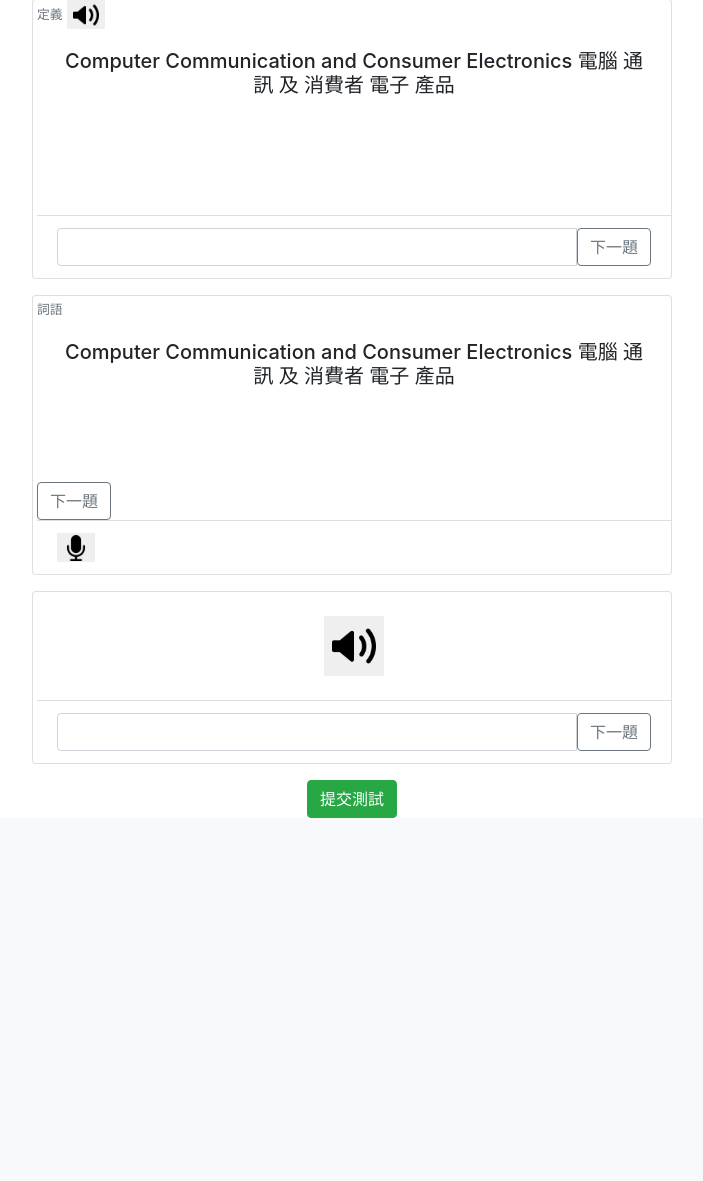
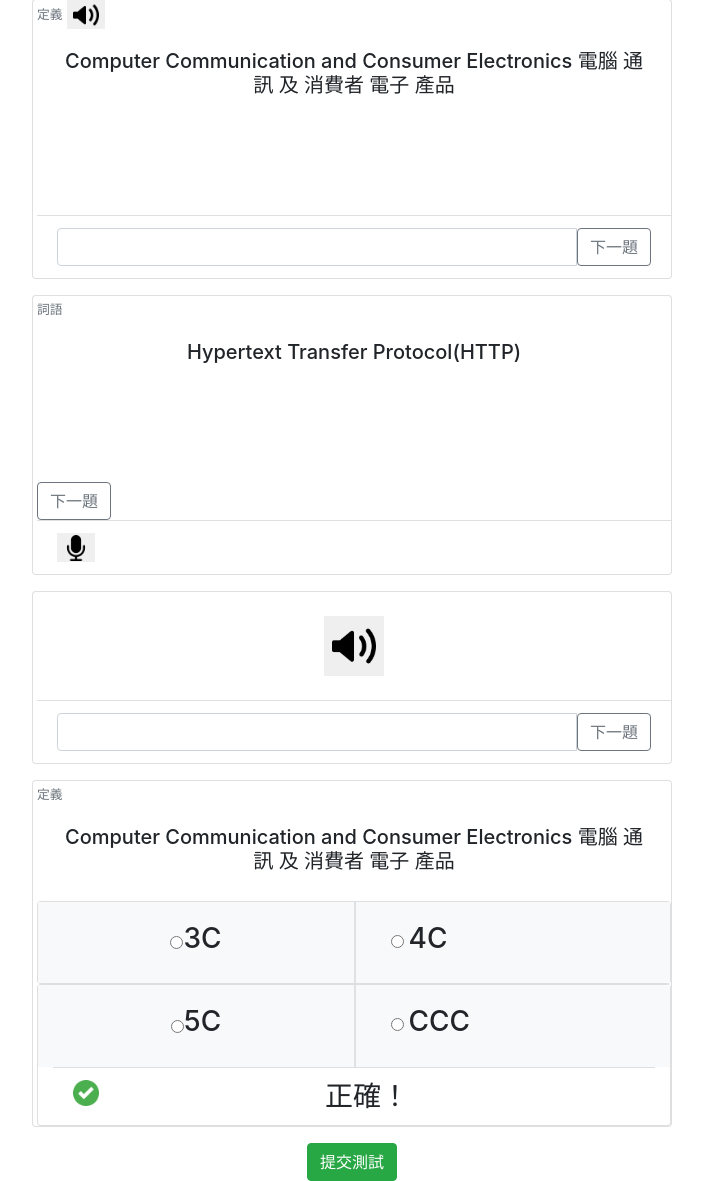
Before and after one commit to YiKaiWu1125/word_card, a Flask app: template templates/listening_speakingTEST_trial_run.html in a window 1280 px wide. Shown: the part 653-1834 px from the top of the page, without its empty margins (288-991 px from the left). Before the commit the page ends 1471 px from the top, so only its background shows below. Run offline with Flask 2, Linux system fonts and the light colour scheme; the template is opened without the code that fills it, so the values that code supplies are empty; some libraries are stand-ins or nearby versions.

Commit message:
Add a new type of listening question form. ("multiple options question")
New type: multiple options question.

```diff
--- a/templates/listening_speakingTEST_trial_run.html
+++ b/templates/listening_speakingTEST_trial_run.html
@@ -121,7 +121,7 @@
                         <div class="card-text">
                             <small class="text-muted">詞語</small>
                         </div>
-                        <h5 class="card-body align-items-center text-center">Computer Communication and Consumer Electronics 電腦 通訊 及 消費者 電子 產品</h5>
+                        <h5 class="card-body align-items-center text-center">Hypertext Transfer Protocol(HTTP)</h5>
 
                         <a href="#speaking_5">
                             <button class="btn btn-outline-secondary my-2 my-sm-0" type="submit">下一題</button>
@@ -163,6 +163,76 @@
                     </div>
                 </div>
             </div>
+        </div>
+
+        <div class = "container col-6 h-100">
+            <div class = "row">
+
+                <div class = "col-12 mb-3 p-0">
+                    <div id = "speaking_5" class="card pl-1">
+                        <div class="card-text">
+                            <small class="text-muted">定義</small>
+                            <h5 class="card-body align-items-center text-center">Computer Communication and Consumer Electronics 電腦 通訊 及 消費者 電子 產品</h5>
+                        </div>
+
+                        <div class="card mb-0 container-fluid">
+                            <div class="row bg-light">
+                                <div class="col-md-6 align-items-center d-flex justify-content-center">
+
+                                    <input type="radio" id = "answer_1" name = "question">
+                                        <label for = "answer_1">
+                                            <h3 class="card-text">3C</h3>
+                                        </label>
+                                </div>
+
+                                <!-- <div class="col-1"> -->
+                                    <div class="vr border bg-dark"></div>
+                                <!-- <div class="col-1"> -->
+
+                                <div class="col-md-5 bg-light">
+                                    <div class="card-body ">
+                                        <input type="radio" id = "answer_2" name = "question">
+                                        <label for = "answer_2">
+                                            <h3 class="card-text">4C</h3>
+                                        </label>
+
+                                    </div>
+                                </div>
+                            </div>
+                        </div>
+
+                        <div class="card mb-0 container-fluid">
+                            <div class="row bg-light">
+                                <div class="col-md-6 align-items-center d-flex justify-content-center">
+
+                                    <input type="radio" id = "answer_3" name = "question">
+                                        <label for = "answer_3">
+                                            <h3 class="card-text">5C</h3>
+                                        </label>
+                                </div>
+
+                                <div class="vr border bg-dark"></div>
+
+                                <div class="col-md-5 bg-light">
+                                    <div class="card-body ">
+                                        <input type="radio" id = "answer_4" name = "question">
+                                        <label for = "answer_4">
+                                            <h3 class="card-text">CCC</h3>
+                                        </label>
+
+                                    </div>
+                                </div>
+                            </div>
+                            <!-- class="rounded-circle" -->
+                            <div id = "speaking_area" class="card-footer bg-transparent">
+                                <img id = 'has_spoken' src = '../static/green_tick.png' style = 'height: 3ex; float:left;'/>
+                                <h3 class="card-text text-center">正確！</h3>
+                            </div>
+                        </div>
+                    </div>
+                </div>
+            </div>
+
         </div>
 
         <div class = "container col-6 h-100">
```
